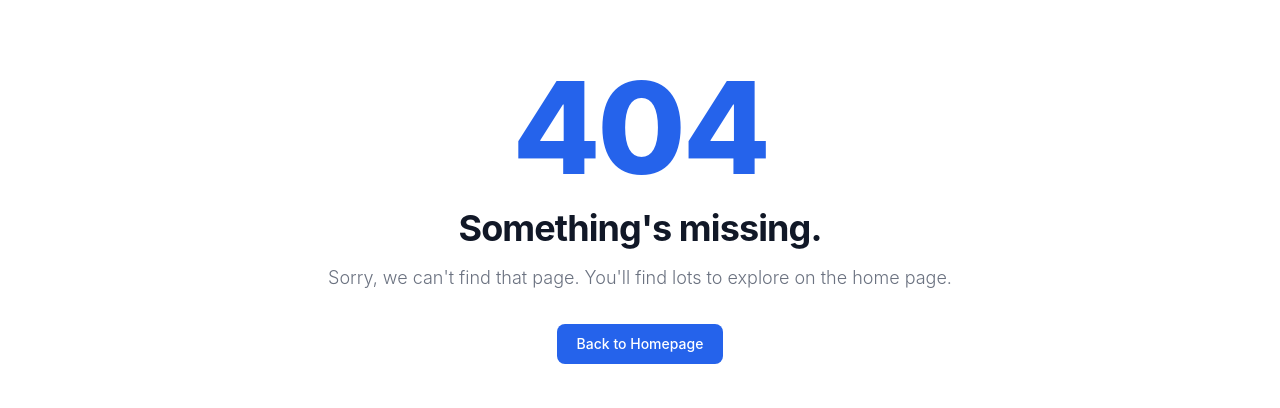
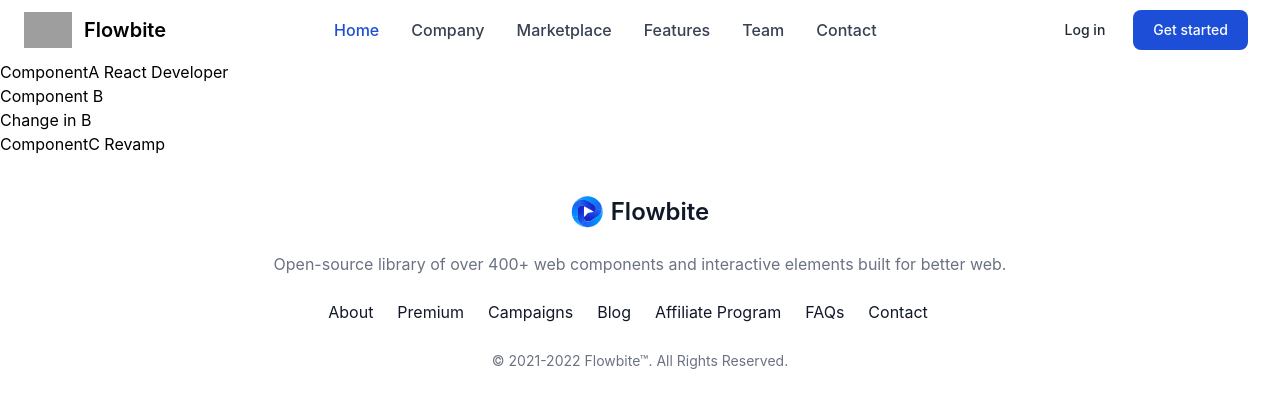
Before and after one commit to SudharsanMaruthaiyan/React-B-25, a React (Vite) app: page /props in a window 1280 px wide. Before the commit this address had no page. Shown: the top 408 px of the page. Built offline with nearby package versions, Linux system fonts and the light colour scheme; grey boxes are pictures that could not be loaded.

Commit message:
React Day - 13, Day 11 updated in Day 12

```diff
--- a/src/layout/AppLayout.jsx
+++ b/src/layout/AppLayout.jsx
@@ -1,14 +1,15 @@
 import { Outlet } from "react-router-dom";
 import Footer from "../components/Footer";
 import Header from "../components/Header";
+import UserStore from "../store/userStore";
 
 const AppLayout = () => {
   return (
-    <div>
+    <UserStore.Provider value={{ name: "React Developer" }}>
       <Header />
       <Outlet />
       <Footer />
-    </div>
+    </UserStore.Provider>
   );
 };
 
--- /dev/null
+++ b/src/pages/Prop/ComponentA.jsx
@@ -0,0 +1,26 @@
+import React, { useContext, useState } from "react";
+import ComponentB from "./ComponentB";
+import UserStore from "../../store/userStore";
+
+const ComponentA = () => {
+  const [data, setData] = useState("Revamp");
+
+  const setDataa = (newData) => {
+    setData(newData);
+  };
+
+  const globalData = useContext(UserStore);
+
+  console.log("globalData:", globalData);
+
+  return (
+    <div>
+      <div>
+        ComponentA {globalData.name} {globalData.batch}
+      </div>
+      <ComponentB display={data} setDataa={setDataa} />
+    </div>
+  );
+};
+
+export default ComponentA;
--- /dev/null
+++ b/src/pages/Prop/ComponentB.jsx
@@ -0,0 +1,14 @@
+import React from "react";
+import ComponentC from "./ComponentC";
+
+const ComponentB = ({ setDataa, display }) => {
+  return (
+    <div>
+      <h2>Component B </h2>
+      <button onClick={() => setDataa("Revamp B - 25")}>Change in B</button>
+      <ComponentC dataA={display} />
+    </div>
+  );
+};
+
+export default ComponentB;
--- /dev/null
+++ b/src/pages/Prop/ComponentC.jsx
@@ -0,0 +1,7 @@
+import React from "react";
+
+const ComponentC = ({ dataA }) => {
+  return <div>ComponentC {dataA} </div>;
+};
+
+export default ComponentC;
--- a/src/route/route.jsx
+++ b/src/route/route.jsx
@@ -2,10 +2,14 @@
 import AppLayout from "../layout/AppLayout";
 import Home from "../pages/Home";
 import Comments from "../pages/Comments";
-import ProductDetail from "../pages/ProductDetail";
+// import ProductDetail from "../pages/ProductDetail";
 import ErrorPage from "../pages/ErrorPage";
 import Contact from "../pages/Contact/Contact";
 import ImagePage from "../pages/ImagePage";
+import ComponentA from "../pages/Prop/ComponentA";
+import { lazy, Suspense } from "react";
+
+const ProductDetails = lazy(() => import("../pages/ProductDetail"));
 
 const Route = createBrowserRouter([
   {
@@ -22,7 +26,11 @@
       },
       {
         path: "/productdetail/:produtId", // /productDetail/asdfasdf
-        element: <ProductDetail />,
+        element: (
+          <Suspense fallback={"<<<<Loading...>>>>"}>
+            <ProductDetails />
+          </Suspense>
+        ),
       },
       {
         path: "/contact",
@@ -32,6 +40,10 @@
         path: "/imagepage",
         element: <ImagePage />,
       },
+      {
+        path: "/props",
+        element: <ComponentA />,
+      },
     ],
     errorElement: <ErrorPage />,
   },
--- /dev/null
+++ b/src/store/UserStore.jsx
@@ -0,0 +1,8 @@
+import React, { createContext } from "react";
+
+const UserStore = createContext({
+  name: "Revamp",
+  batch: "25",
+});
+
+export default UserStore;
```
